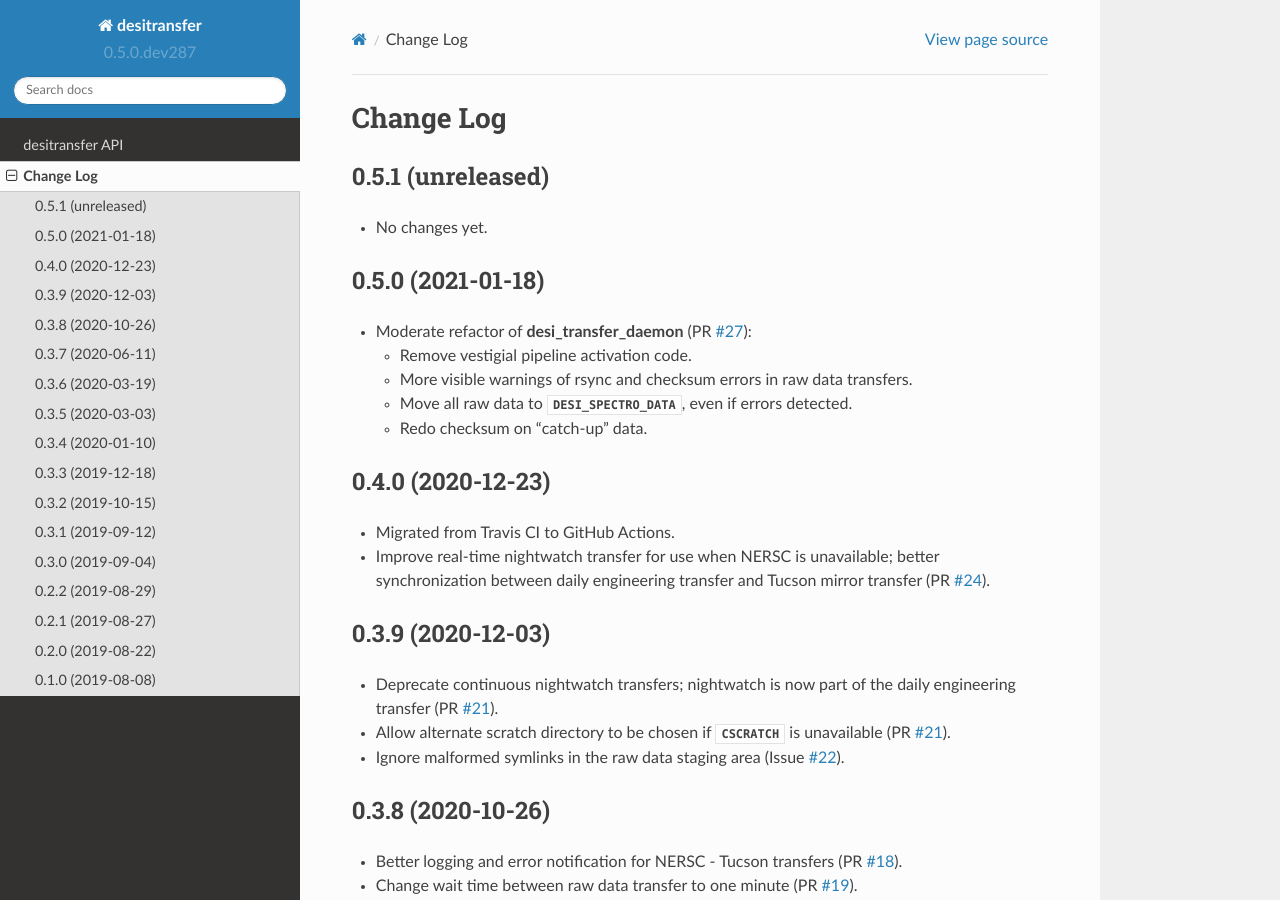
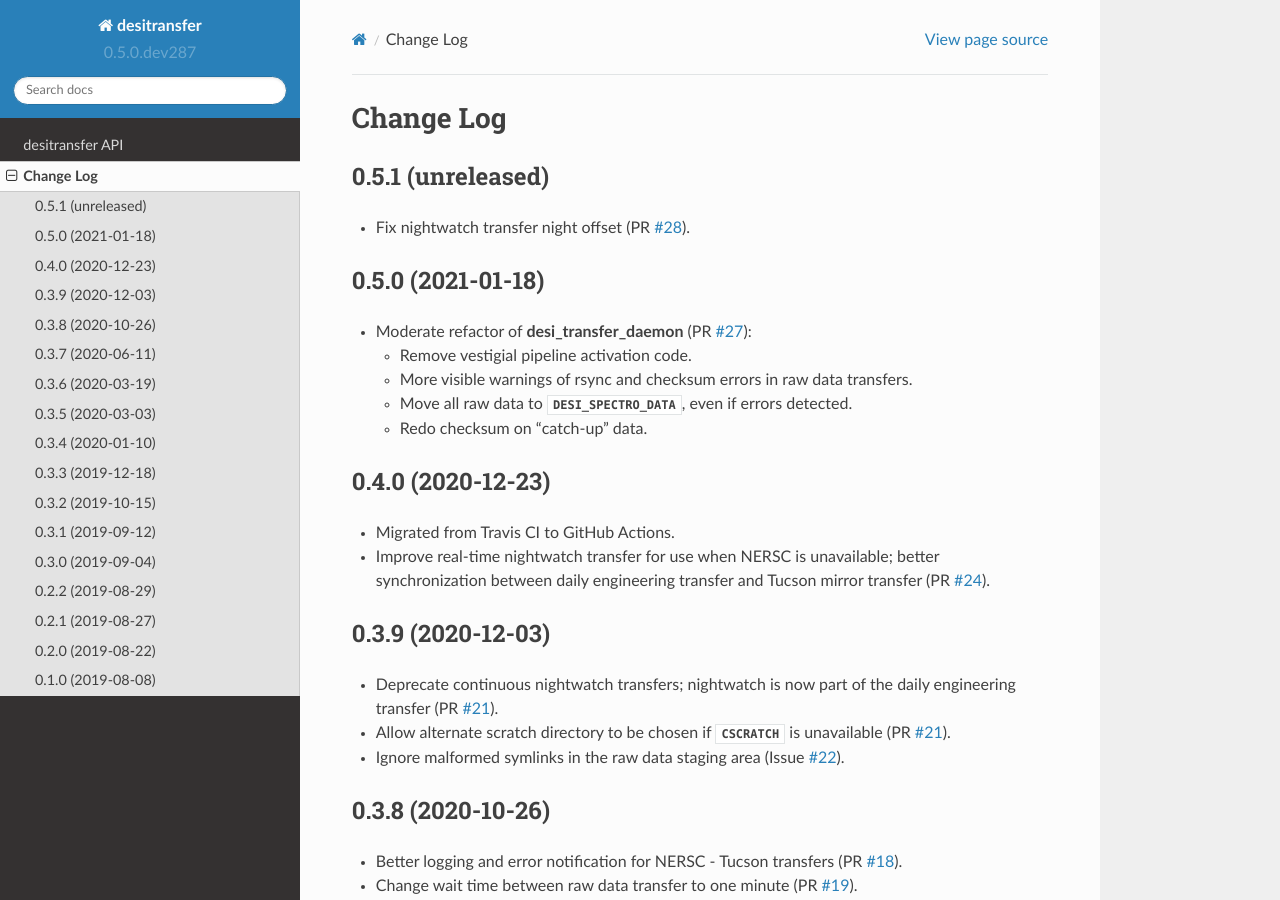
Before and after one commit to desihub/desitransfer, a Sphinx documentation site: the page built from doc/changes.rst, in a window 1280 px wide and 900 px high. Built offline with Sphinx 7.4.7 and the Read the Docs theme 2.0.0, drawn with Linux system fonts in a browser that asks for light colours.

```diff
--- a/doc/changes.rst
+++ b/doc/changes.rst
@@ -5,7 +5,10 @@
 0.5.1 (unreleased)
 ------------------
 
-* No changes yet.
+* Fix nightwatch transfer night offset (PR `#28`_).
+
+.. _`#28`: https://github.com/desihub/desitransfer/pull/28
+
 
 0.5.0 (2021-01-18)
 ------------------
```
Also changed, not shown: 1 other file.
